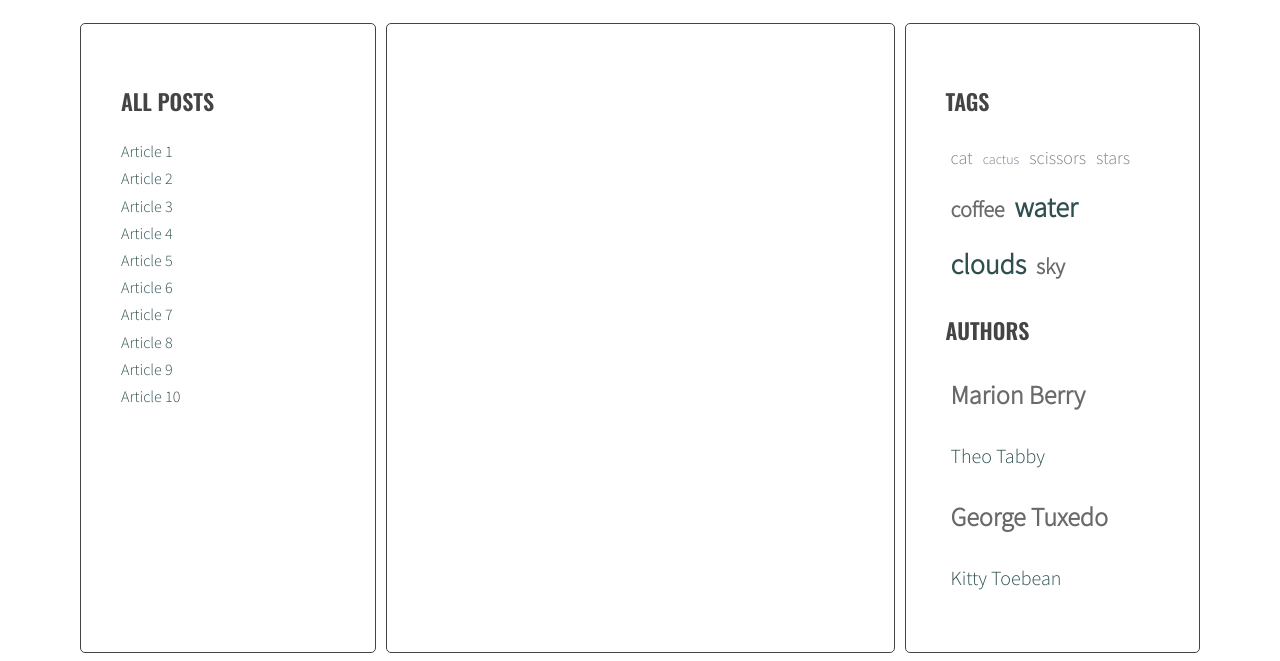
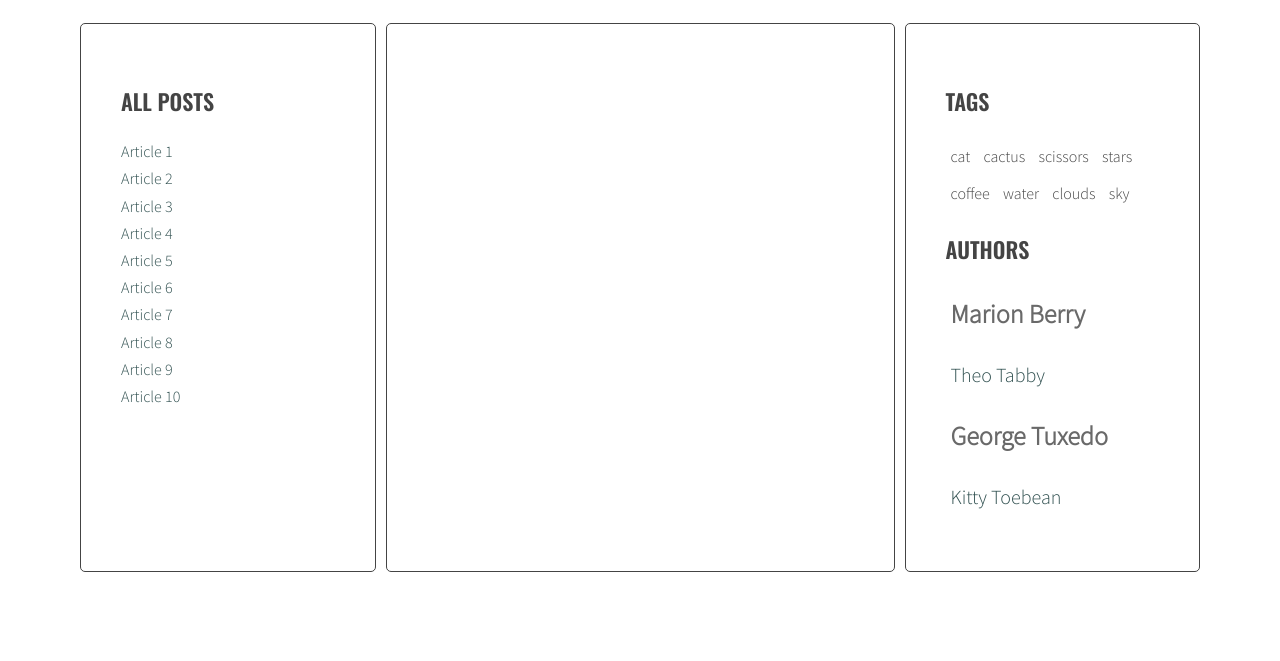
Before and after one commit to monikajung84/javascript-blog, a website: page index.html in a window 1280 px wide. Shown: the part 220-881 px from the top of the page. After the commit the page ends 800 px from the top, so only its background shows below. Drawn offline with nearby package versions, Linux system fonts and the light colour scheme.

Commit message:
Add using the Handlebars template for tag cloud links

```diff
--- a/index.html
+++ b/index.html
@@ -197,6 +197,11 @@
         <script id="template-author-link" type="text/x-handlebars-template">
           <li><a href="#tag-{{ tag }}"><span>{{ title }}</span></a></li>
         </script>
+        <script id="template-tag-cloud-link" type="text/x-handlebars-template">
+          {{#each tags}}
+            <li>{{tag}}</li>
+          {{/each}}
+        </script>
         <script src="https://cdnjs.cloudflare.com/ajax/libs/handlebars.js/4.1.0/handlebars.min.js"></script>
         <script src="js/script.js"></script>
     </body>
--- a/js/script.js
+++ b/js/script.js
@@ -3,7 +3,8 @@
 const templates = {
   articleLink: Handlebars.compile(document.querySelector('#template-article-link').innerHTML),
   tagLink: Handlebars.compile(document.querySelector('#template-tag-link').innerHTML),
-  authorLink: Handlebars.compile(document.querySelector('#template-author-link').innerHTML)
+  authorLink: Handlebars.compile(document.querySelector('#template-author-link').innerHTML),
+  tagCloudLink: Handlebars.compile(document.querySelector('#template-tag-cloud-link').innerHTML)
 }
 const linksActive = '.titles a.active';
 const articlesActive = '.posts article.active';
@@ -131,7 +132,7 @@ function generateTags() {
   //tagList.innerHTML = allTags.join('');
   console.log('allTags: ', allTags);
   /* [NEW] create variable for all links HTML code*/
-  let allTagsHTML = '';
+  const allTagsData = {tags:[]};
   /*[NEW] START LOOP: for each tag in allTags: */
   for (let tag in allTags){
     const tagsParams = calculateTagsParams(allTags);
@@ -141,9 +142,14 @@ function generateTags() {
     const tagLinkHTML = '<li class="' + className +  '"><a href="'+tag+'">'+tag+'</a></li>';
     console.log('tagLinkHTML: ', tagLinkHTML);
     /*[NEW] generate code of a link and add it to allTagsHTML */
-    allTagsHTML += tagLinkHTML;
+    allTagsData.tags.push({
+      tag: tag,
+      count: allTags[tag],
+      className: calculateTagClass(allTags[tag], tagsParams)
+    });
   }
-  tagList.innerHTML = allTagsHTML;
+  tagList.innerHTML = templates.tagCloudLink(allTagsData);
+  console.log('allTagsData : ', allTagsData);
   addClickListenersToTags();
 }
 function tagClickHandler(event) {
```
